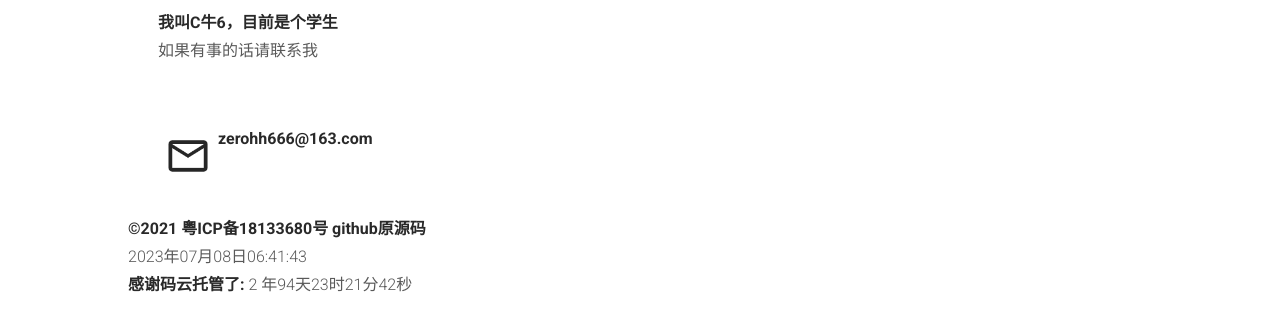
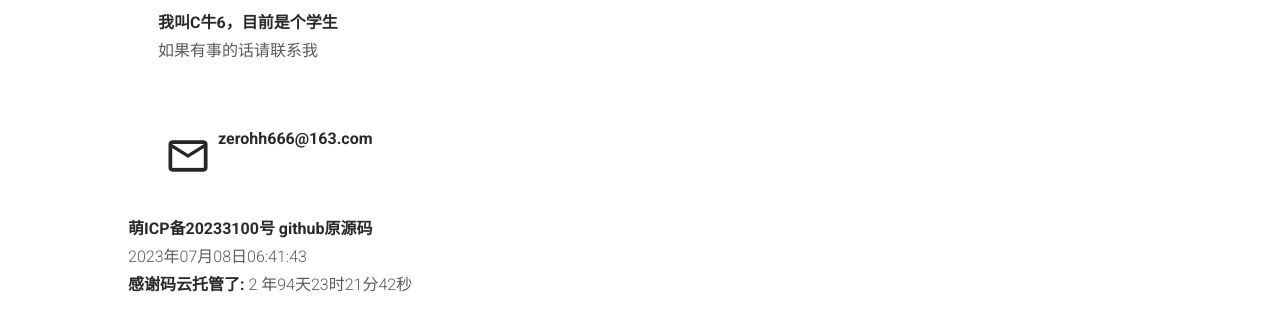
Before and after one commit to cniu6/blog, a plain HTML site: page index.html in a window 1280 px wide. Shown: the part 341-672 px from the top of the page. Drawn offline with Linux system fonts and the light colour scheme; files that its build step writes are made by us from their sources.

Commit message:
Update index.html 添加萌备案

```diff
--- a/index.html
+++ b/index.html
@@ -133,7 +133,7 @@
       </div>
 
     <div class="copyright">
-      <a>©2021 粤ICP备18133680号</a>
+      <a href="https://icp.gov.moe/?keyword=20233100" target="_blank">萌ICP备20233100号</a>
       <a href="https://github.com/ViggoZ/ViggoZ.github.io"> github原源码</a>
       <div id="nowtime"></div>
       <!--显示当前时间-->
```
